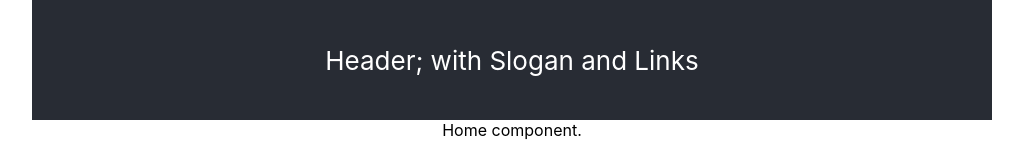
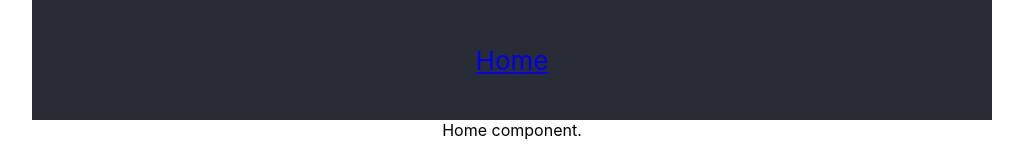
Before and after one commit to nodeversity/react-blog-hooks, a React (Create React App) app: page / in a window 1280 px wide. Shown: the top 157 px of the page, without its empty margins (128-1151 px from the left). Built offline with nearby package versions, Linux system fonts and the light colour scheme; no server answers.

Commit message:
Added link to Header component

```diff
--- a/src/components/layout/Header.js
+++ b/src/components/layout/Header.js
@@ -1,12 +1,14 @@
 import React from 'react';
+import { Link } from 'react-router-dom';
 
 const Header = () => {
     return (
         <div>
-            Header; with Slogan and Links
+            <Link to="/">Home</Link>
         </div>
     )
 }
 
 
+
 export default Header;
```
